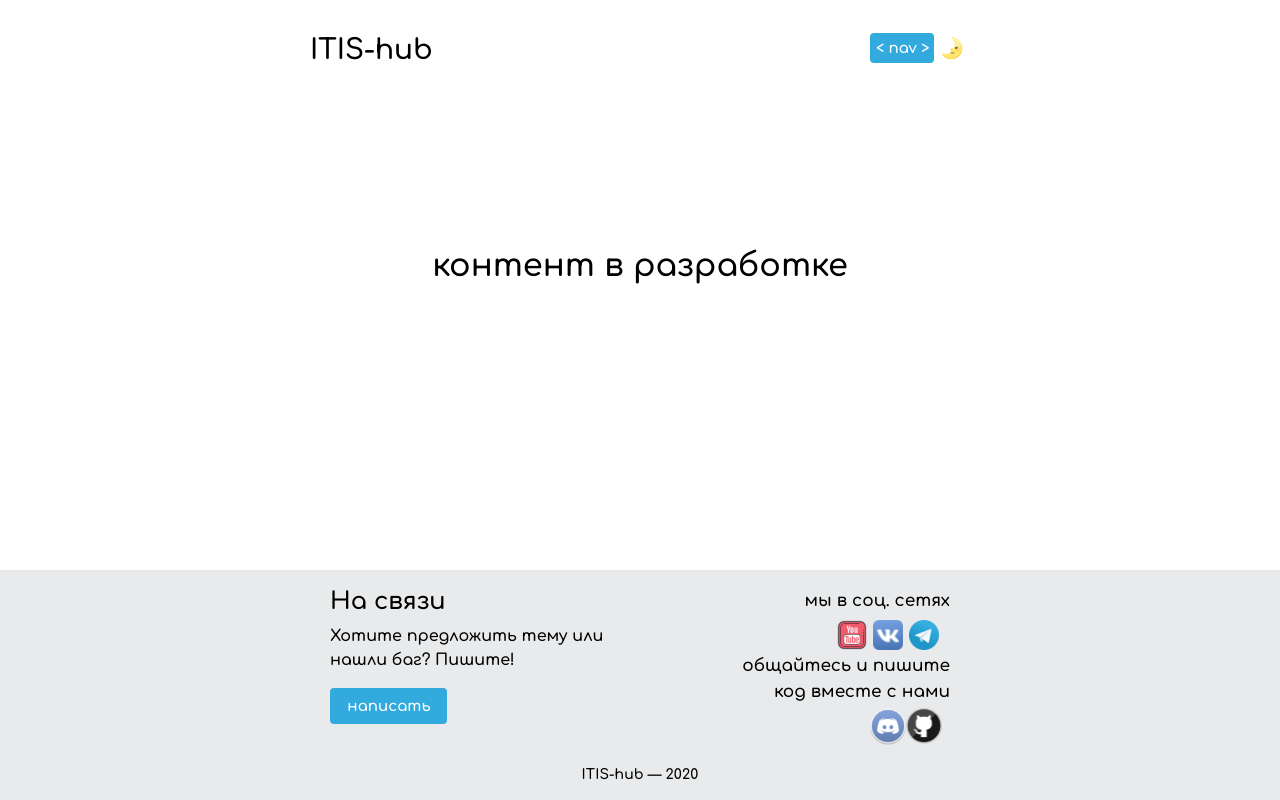
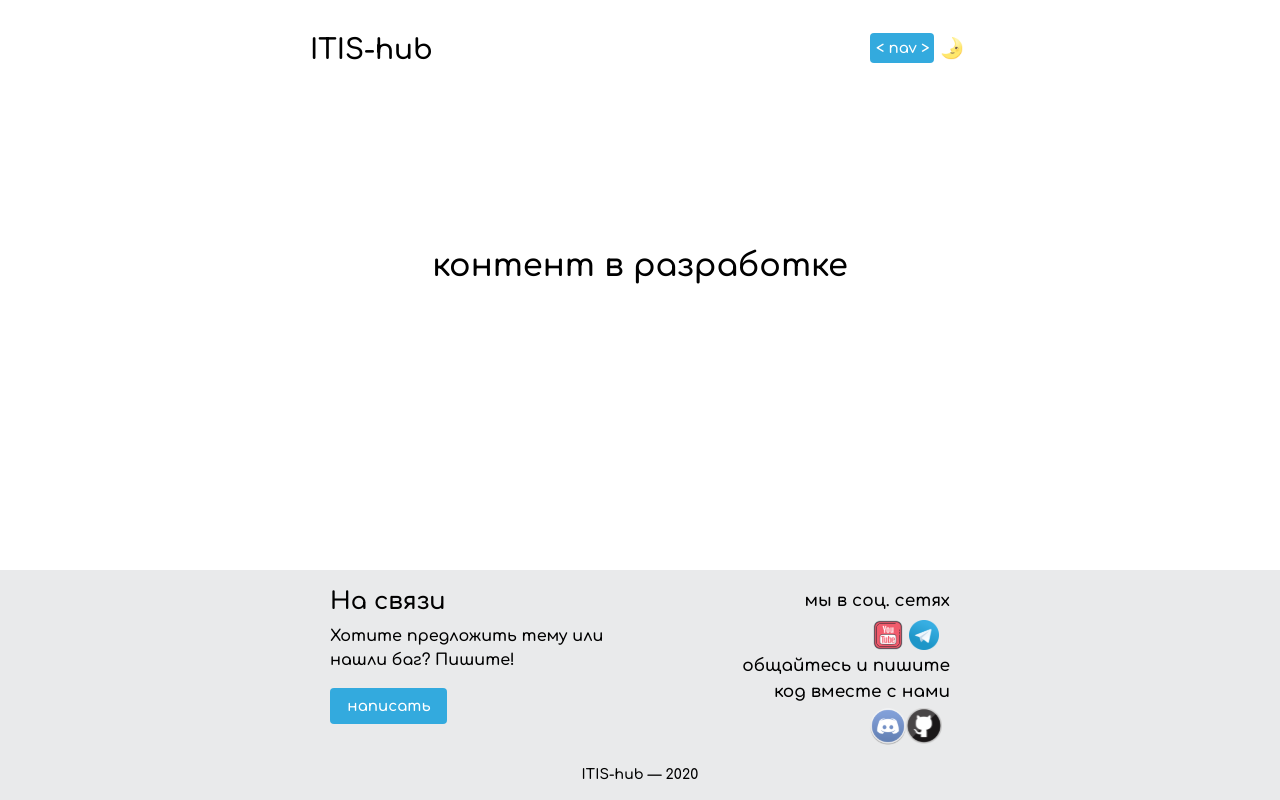
Before and after one commit to ITISHub/itishub-frontend, a Nuxt app in the folder itis-hub/: page /practice in a window 1280 px wide. Built offline with nearby package versions, Linux system fonts and the light colour scheme.

Commit message:
delete vk icon. add links for discord, telegram

```diff
--- a/itis-hub/components/FooterBar.vue
+++ b/itis-hub/components/FooterBar.vue
@@ -28,18 +28,15 @@
           <v-btn icon href="https://www.youtube.com/channel/UCGLOsuM-8wVEgjGUVIq4taQ" target="_blank">
             <img src="~assets/icons/youtube.svg" alt="youtube" height="42">
           </v-btn>
-          <v-btn icon>
-            <img src="~assets/icons/vk.svg" alt="vk" height="30">
-          </v-btn>
-          <v-btn icon>
+          <v-btn icon href ="https://t.me/joinchat/OBSffUvW3m-ANpi7K30sbA" target="_blank">
             <img src="~assets/icons/telegram.svg" alt="telegram" height="30">
           </v-btn>
         </div>
         <p class="links-title social-media__links-title">oбщайтесь и пишите <br> код вместе с нами</p>
         <div class="mr-2 mt-n3">
-          <v-btn icon>
-          <img src="~assets/icons/discord.svg" alt="discord" height="40">
-        </v-btn>
+          <v-btn icon href="https://discord.gg/KuuM9a2" target="_blank">
+            <img src="~assets/icons/discord.svg" alt="discord" height="40">
+          </v-btn>
           <v-btn icon href="https://github.com/ITISHub" target="_blank">
             <img src="~assets/icons/github.svg" alt="github" height="36">
           </v-btn>
```
